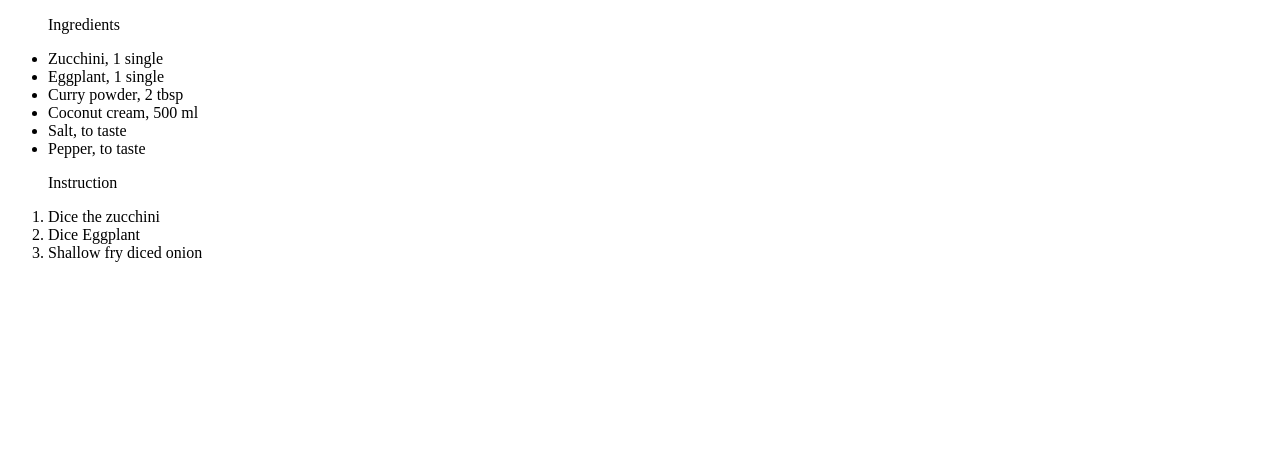
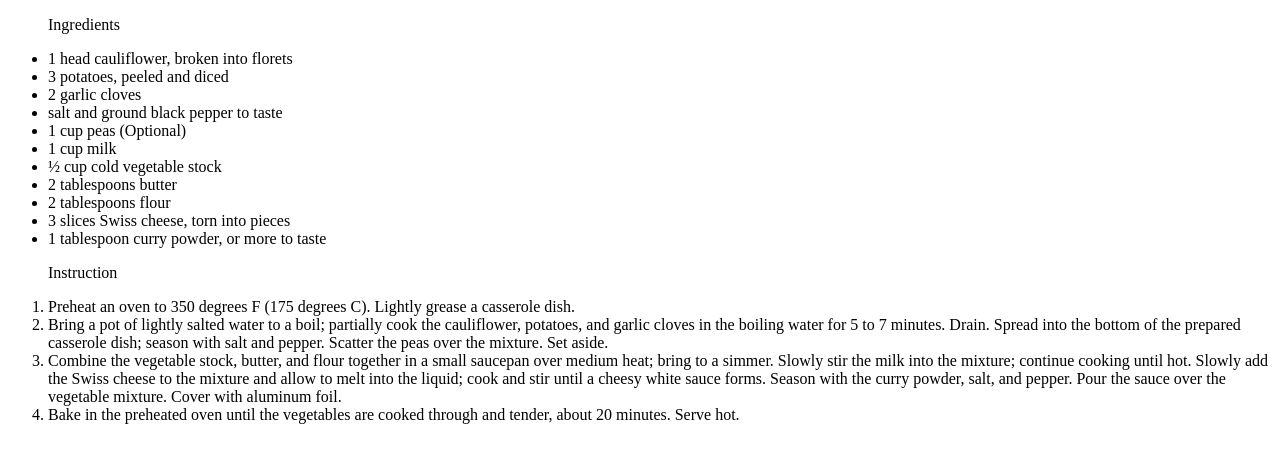
Before and after one commit to Surfbarrel/odin-recipes, a plain HTML site: page recipes/curry.html in a window 1280 px wide. Drawn offline with Linux system fonts and the light colour scheme.

Commit message:
Insert content of Curry recipe page

```diff
--- a/recipes/curry.html
+++ b/recipes/curry.html
@@ -9,18 +9,25 @@
 <body>
     <ul>
         <p>Ingredients</p>
-        <li>Zucchini, 1 single</li>
-        <li>Eggplant, 1 single</li>
-        <li>Curry powder, 2 tbsp</li>
-        <li>Coconut cream, 500 ml</li>
-        <li>Salt, to taste</li>
-        <li>Pepper, to taste</li>
+        <li>1 head cauliflower, broken into florets</li>
+        <li>3 potatoes, peeled and diced</li>
+        <li>2 garlic cloves</li>
+        <li>salt and ground black pepper to taste</li>
+        <li>1 cup peas (Optional)</li>
+        <li>1 cup milk</li>
+        <li>½ cup cold vegetable stock</li>
+        <li>2 tablespoons butter</li>
+        <li>2 tablespoons flour</li>
+        <li>3 slices Swiss cheese, torn into pieces</li>
+        <li>1 tablespoon curry powder, or more to taste</li>
     </ul>
+
     <ol>
         <p>Instruction</p>
-        <li>Dice the zucchini</li>
-        <li>Dice Eggplant</li>
-        <li>Shallow fry diced onion</li>
+        <li>Preheat an oven to 350 degrees F (175 degrees C). Lightly grease a casserole dish.</li>
+        <li>Bring a pot of lightly salted water to a boil; partially cook the cauliflower, potatoes, and garlic cloves in the boiling water for 5 to 7 minutes. Drain. Spread into the bottom of the prepared casserole dish; season with salt and pepper. Scatter the peas over the mixture. Set aside.</li>
+        <li>Combine the vegetable stock, butter, and flour together in a small saucepan over medium heat; bring to a simmer. Slowly stir the milk into the mixture; continue cooking until hot. Slowly add the Swiss cheese to the mixture and allow to melt into the liquid; cook and stir until a cheesy white sauce forms. Season with the curry powder, salt, and pepper. Pour the sauce over the vegetable mixture. Cover with aluminum foil.</li>
+        <li>Bake in the preheated oven until the vegetables are cooked through and tender, about 20 minutes. Serve hot.</li>
     </ol>
 </body>
 </html>
```
